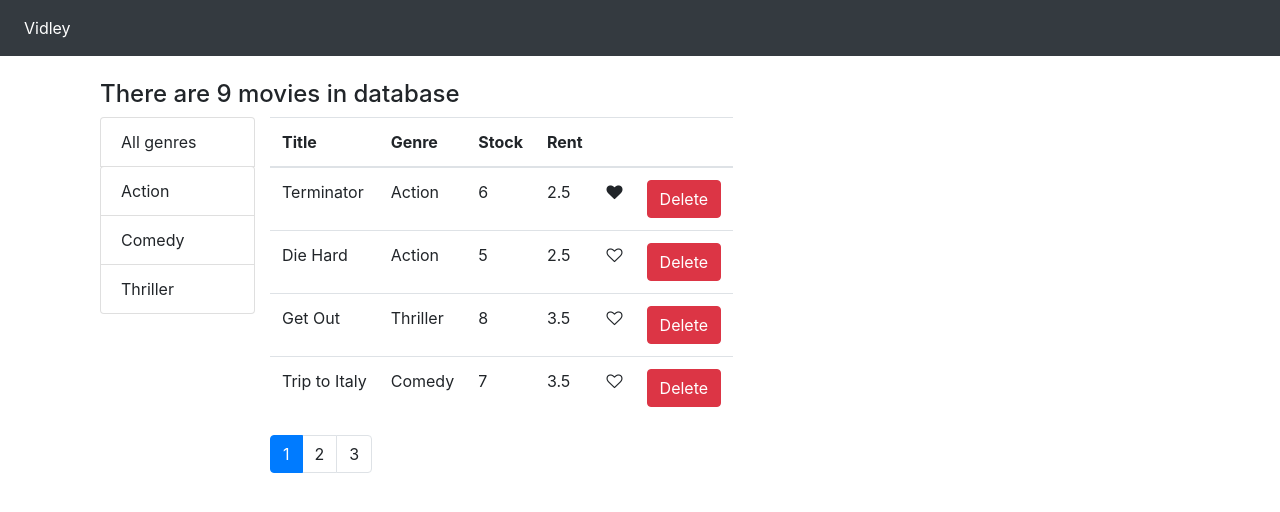
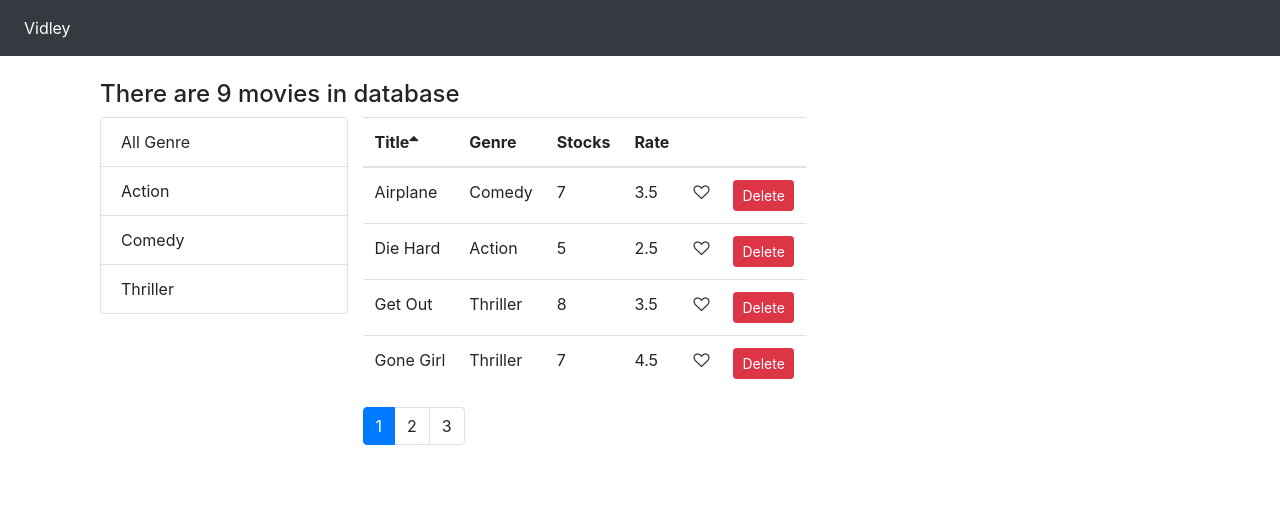
Before and after one commit to PDROJACK/Vidley---Frontend, a React (Create React App) app: page / in a window 1280 px wide. Shown: the top 512 px of the page. Built offline with nearby package versions, Linux system fonts and the light colour scheme.

Commit message:
added sorting and refactored the code

```diff
--- /dev/null
+++ b/src/components/common/body.jsx
@@ -0,0 +1,35 @@
+import React, { Component } from "react";
+import Like from "./like";
+import _ from "lodash";
+//movies
+//HandleLiked
+//HandleDelete
+class TableBody extends Component {
+  handleColumn = (item, column) => {
+    if (column.contents) return column.contents(item);
+    return _.get(item, column.path);
+  };
+
+  createKey = (item, column) => {
+    return item._id + (column.path || column.key);
+  };
+
+  render() {
+    const { data, columns } = this.props;
+    return (
+      <tbody>
+        {data.map(item => (
+          <tr key={item._id}>
+            {columns.map(column => (
+              <td key={this.createKey(item, column)}>
+                {this.handleColumn(item, column)}
+              </td>
+            ))}
+          </tr>
+        ))}
+      </tbody>
+    );
+  }
+}
+
+export default TableBody;
--- a/src/components/common/filtering.jsx
+++ b/src/components/common/filtering.jsx
@@ -1,20 +1,26 @@
 import React from "react";
-import _ from 'lodash';
-import PropTypes from 'prop-types';
+import _ from "lodash";
+import PropTypes from "prop-types";
 
 const Filtering = props => {
-    const { items,selectedItem, onItemSelect } = props;
-    return (
-        <div>
-            {
-                items.map(item => (
-                    <li key={item._id} className={ selectedItem === item._id ? "list-group-item active":"list-group-item"} onClick={() => onItemSelect(item._id)}>{item.name}</li>
-                )
-                )
-            }
-        </div>
-    );
-}
-
+  const { items, selectedItem, onItemSelect } = props;
+  return (
+    <div>
+      {items.map(item => (
+        <li
+          key={item._id}
+          className={
+            selectedItem === item._id
+              ? "list-group-item active"
+              : "list-group-item"
+          }
+          onClick={() => onItemSelect(item)}
+        >
+          {item.name}
+        </li>
+      ))}
+    </div>
+  );
+};
 
 export default Filtering;
--- /dev/null
+++ b/src/components/common/header.jsx
@@ -0,0 +1,41 @@
+import React, { Component } from "react";
+//column
+//raiseSort, onSort
+//sortColumn
+
+class TableHeader extends Component {
+  raiseSort = path => {
+    const sortColumn = { ...this.props.sortColumn };
+    if (sortColumn.path === path)
+      sortColumn.order = sortColumn.order === "asc" ? "desc" : "asc";
+    else {
+      sortColumn.path = path;
+      sortColumn.order = "asc";
+    }
+    this.props.onSort(sortColumn);
+  };
+
+  createIcon = column => {
+    const { sortColumn } = this.props;
+    if (column.path !== sortColumn.path) return null;
+    if (sortColumn.order === "asc") return <i className="fa fa-sort-asc" />;
+    return <i className="fa fa-sort-desc" />;
+  };
+
+  render() {
+    return (
+      <thead>
+        <tr>
+          {this.props.columns.map(column => (
+            <th key={column.path} onClick={() => this.raiseSort(column.path)}>
+              {column.label}
+              {this.createIcon(column)}
+            </th>
+          ))}
+        </tr>
+      </thead>
+    );
+  }
+}
+
+export default TableHeader;
--- /dev/null
+++ b/src/components/common/table.jsx
@@ -0,0 +1,14 @@
+import React, { Component } from "react";
+import TableHeader from "./header";
+import TableBody from "./body";
+
+const Table = ({ sortColumn, onSort, columns, movies }) => {
+  return (
+    <table className="table">
+      <TableHeader sortColumn={sortColumn} columns={columns} onSort={onSort} />
+      <TableBody data={movies} columns={columns} />
+    </table>
+  );
+};
+
+export default Table;
--- a/src/components/movies.jsx
+++ b/src/components/movies.jsx
@@ -1,26 +1,27 @@
 import React, { Component } from "react";
 import { getMovies } from "../services/fakeMovieService";
 import { getGenres } from "../services/fakeGenreService";
-import Like from "./common/like";
+import MovieTable from "./moviesTable.jsx";
 import Pagination from "./common/pagination";
-import Filtering from './common/filtering';
-import { paginate } from '../utils/pagination';
-
+import Filtering from "./common/filtering";
+import { paginate } from "../utils/pagination";
+import _ from "lodash";
 
 export default class Table extends Component {
   state = {
     movies: [],
     genres: [],
-    selectedGenre: null,
     pageSize: 4,
-    currentPage: 1
+    currentPage: 1,
+    sortColumn: { path: "title", order: "asc" }
   };
 
   componentDidMount() {
+    const genre = [{ _id: "", name: "All Genre" }, ...getGenres()];
     this.setState({
       movies: getMovies(),
-      genres: getGenres()
-    })
+      genres: genre
+    });
   }
 
   handleDelete = movie => {
@@ -41,74 +42,76 @@
   handlePageChange = page => {
     this.setState({
       currentPage: page
-    })
+    });
   };
 
   handleGenreSelect = genre => {
     this.setState({
-      selectedGenre: genre
-    })
-  }
+      selectedGenre: genre,
+      currentPage: 1
+    });
+  };
+
+  handleSort = sortColumn => {
+    this.setState({ sortColumn });
+  };
+
+  getPagedData = () => {
+    const {
+      sortColumn,
+      pageSize,
+      movies: allMovies,
+      selectedGenre,
+      currentPage
+    } = this.state;
+    const filtered =
+      selectedGenre && selectedGenre._id
+        ? allMovies.filter(m => m.genre._id === selectedGenre._id)
+        : allMovies;
+
+    const sorted = _.orderBy(filtered, [sortColumn.path], [sortColumn.order]);
+    const movies = paginate(currentPage, pageSize, sorted);
+
+    return { totalCount: filtered.length, data: movies };
+  };
 
   render() {
     const { length: count } = this.state.movies;
-    const { currentPage, selectedGenre, pageSize, movies: allMovies, genres } = this.state;
+    const {
+      currentPage,
+      selectedGenre,
+      pageSize,
+      movies: allMovies,
+      genres,
+      sortColumn
+    } = this.state;
 
     if (count === 0) return <p>There are no movies in database</p>;
 
-    const filtered = selectedGenre ? allMovies.filter(m => m.genre._id === selectedGenre) : allMovies
-
-    const movies = paginate(currentPage, pageSize, filtered);
-
+    const { totalCount, data: movies } = this.getPagedData();
     return (
-      <div className='container'>
-        <h4> There are {filtered.length} movies in database </h4>
-        <div className='row'>
-          <div className='col-2'>
+      <div className="container">
+        <h4> There are {totalCount} movies in database </h4>
+        <div className="row">
+          <div className="col-3">
             <ul className="list-group">
-              <li className="list-group-item" onItemSelect={() => this.handleGenreSelect()}>All genres</li>
-              <Filtering items={genres} selectedItem ={selectedGenre} onItemSelect={this.handleGenreSelect} />
+              <Filtering
+                items={genres}
+                selectedItem={selectedGenre}
+                onItemSelect={this.handleGenreSelect}
+              />
             </ul>
           </div>
-          <div clasName='col-8'>
-            <table className="table">
-              <thead>
-                <tr>
-                  <th>Title</th>
-                  <th>Genre</th>
-                  <th>Stock</th>
-                  <th>Rent</th>
-                  <th> </th>
-                  <th> </th>
-                </tr>
-              </thead>
-              <tbody>
-                {movies.map(movie => (
-                  <tr key={movie._id}>
-                    <td>{movie.title}</td>
-                    <td>{movie.genre.name}</td>
-                    <td>{movie.numberInStock}</td>
-                    <td>{movie.dailyRentalRate}</td>
-                    <td>
-                      <Like
-                        liked={movie.liked}
-                        onClick={() => this.handleLiked(movie)}
-                      />
-                    </td>
-                    <td>
-                      <span
-                        onClick={() => this.handleDelete(movie)}
-                        className="btn btn-danger"
-                      >
-                        Delete
-                  </span>
-                    </td>
-                  </tr>
-                ))}
-              </tbody>
-            </table>
+          <div clasName="col">
+            <MovieTable
+              movies={movies}
+              sortColumn={sortColumn}
+              onSort={this.handleSort}
+              handleLiked={this.handleLiked}
+              handleDelete={this.handleDelete}
+            />
             <Pagination
-              itemCount={filtered.length}
+              itemCount={totalCount}
               pageSize={pageSize}
               currentPage={currentPage}
               onPageChange={this.handlePageChange}
--- /dev/null
+++ b/src/components/moviesTable.jsx
@@ -0,0 +1,43 @@
+import React, { Component } from "react";
+import Table from "./common/table";
+import Like from "./common/like";
+
+class MovieTable extends Component {
+  columns = [
+    { path: "title", label: "Title" },
+    { path: "genre.name", label: "Genre" },
+    { path: "numberInStock", label: "Stocks" },
+    { path: "dailyRentalRate", label: "Rate" },
+    {
+      key: "Like",
+      contents: item => (
+        <Like liked={item.liked} onClick={() => this.props.handleLiked(item)} />
+      )
+    },
+    {
+      key: "Delete",
+      contents: movie => (
+        <button
+          className="btn btn-danger btn-sm"
+          onClick={() => this.props.handleDelete(movie)}
+        >
+          Delete
+        </button>
+      )
+    }
+  ];
+
+  render() {
+    const { movies, onSort, sortColumn } = this.props;
+    return (
+      <Table
+        movies={movies}
+        columns={this.columns}
+        onSort={onSort}
+        sortColumn={sortColumn}
+      />
+    );
+  }
+}
+
+export default MovieTable;
```
